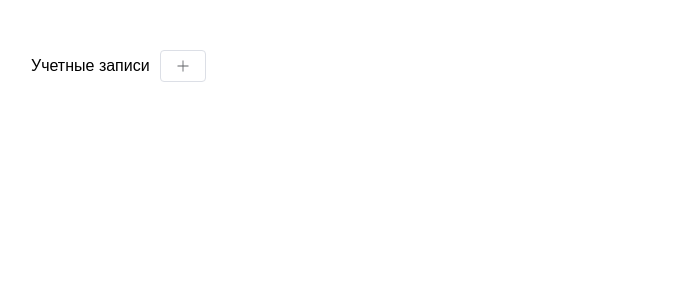
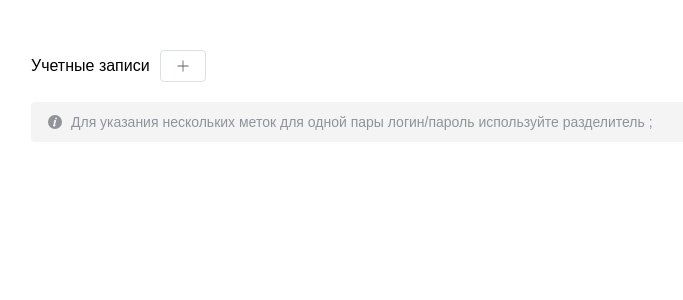
Before and after one commit to SergeyFF3/vue-project, a Vue app: page / in a window 1280 px wide. Shown: the top 300 px of the page, without its empty margins (119-802 px from the left). Built offline with nearby package versions, Linux system fonts and the light colour scheme; the HTML template or start-up script is replaced by a standard one.

Commit message:
added Alert component

```diff
--- a/src/App.vue
+++ b/src/App.vue
@@ -1,7 +1,12 @@
 <script setup lang="ts">
-import AddNewAccount from "./components/AddNewAccount.vue";
+import "./assets/App.css";
+import AddNewAccount from "./components/AddNewAccount/AddNewAccount.vue";
+import Alert from "./components/Alert/Alert.vue";
 </script>
 
 <template>
-  <AddNewAccount />
+  <div class="app__content">
+    <AddNewAccount />
+    <Alert />
+  </div>
 </template>
--- /dev/null
+++ b/src/assets/App.css
@@ -0,0 +1,5 @@
+.app__content {
+  display: flex;
+  flex-direction: column;
+  gap: 20px;
+}
--- a/src/components/AddNewAccount.vue
+++ b/src/components/AddNewAccount/AddNewAccount.vue
@@ -1,7 +1,7 @@
 <script setup lang="ts">
 import "./AddNewAccount.css";
 import { Plus } from "@element-plus/icons-vue";
-import { useAccountStore } from "../stores/accounts";
+import { useAccountStore } from "../../stores/accounts";
 
 const accountStore = useAccountStore();
 
--- /dev/null
+++ b/src/components/Alert/Alert.vue
@@ -0,0 +1,8 @@
+<template>
+  <el-alert
+    title="Для указания нескольких меток для одной пары логин/пароль используйте разделитель ;"
+    type="info"
+    show-icon
+    :closable="false"
+  />
+</template>
```
Also changed, not shown: src/components/AddNewAccount/AddNewAccount.css (renamed from src/components/AddNewAccount.css).
